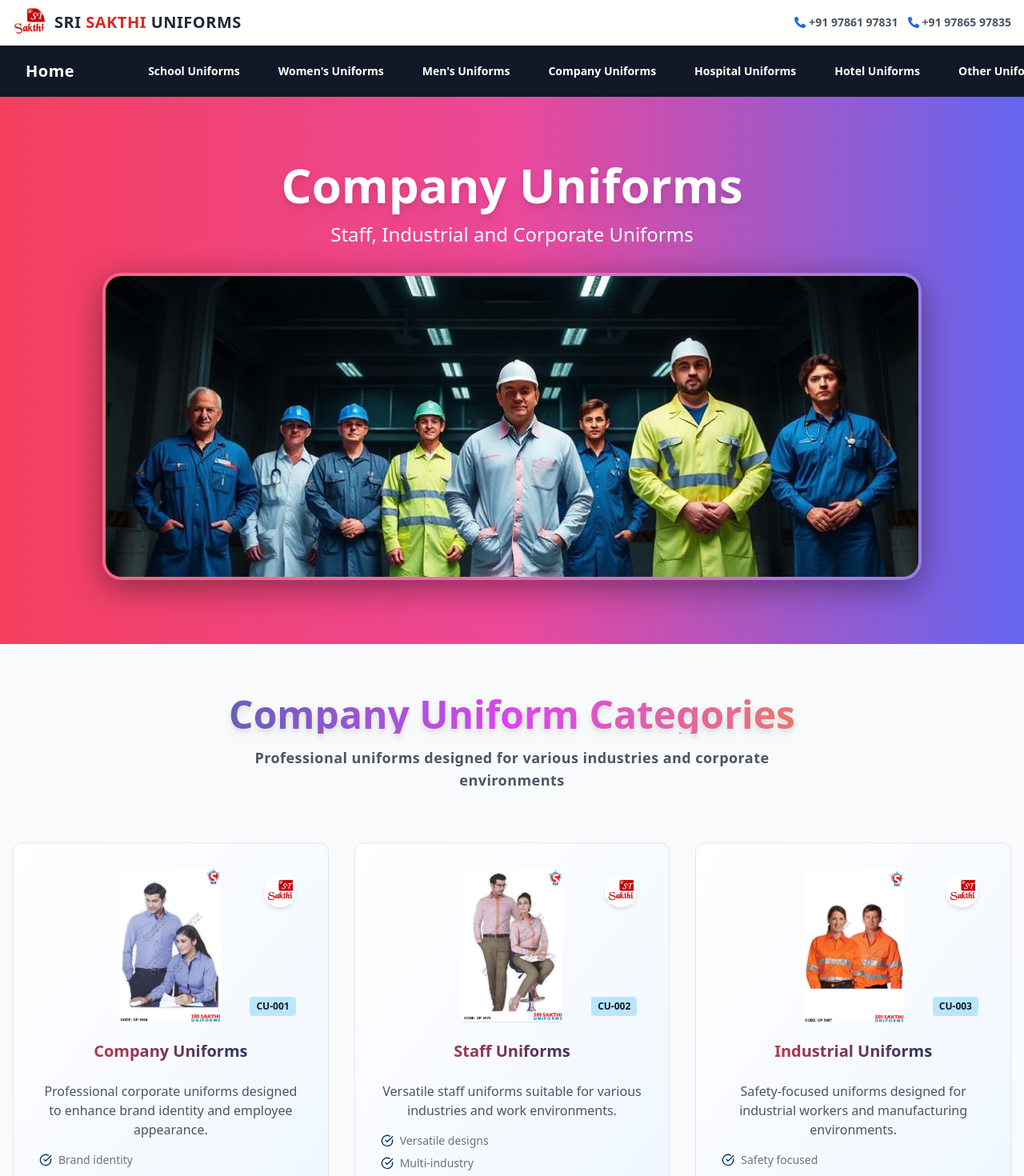
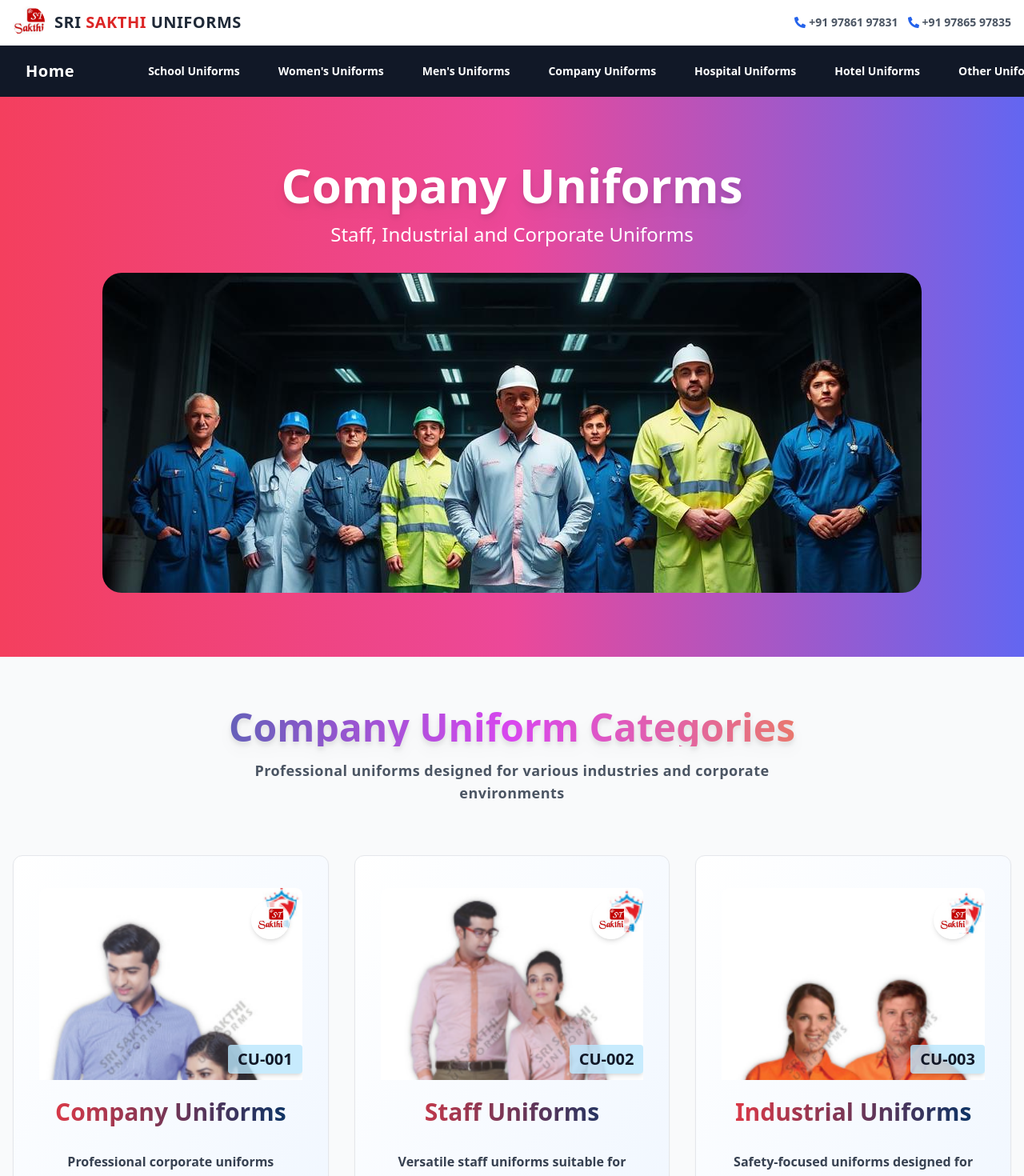
Before and after one commit to CoolShivas/002--Sri_Shakti, a Next.js app: page /companyuniform in a window 1280 px wide. Shown: the top 1470 px of the page at 80% size. Built offline with nearby package versions, Linux system fonts and the light colour scheme.

Commit message:
Added new images and their common size on both desktop and overlay to all the image of CompanyUniforms.

```diff
--- a/app/companyuniform/page.tsx
+++ b/app/companyuniform/page.tsx
@@ -117,6 +117,7 @@ const CompanyUniforms: FC = () => {
 
   return (
     <div className="min-h-screen bg-background">
+      {/* Hero Section */}
       <section className="relative py-20 bg-gradient-to-r from-rose-500 via-pink-500 to-indigo-500 text-white overflow-hidden">
         <div className="container mx-auto px-4 text-center relative z-10">
           <motion.h1
@@ -143,18 +144,21 @@ const CompanyUniforms: FC = () => {
             transition={{ delay: 0.5, duration: 0.8 }}
             className="max-w-5xl mx-auto"
           >
+            <div className="relative w-full h-[50vh] md:h-[50vh] overflow-hidden rounded-3xl">
               <Image
                 src="/images/hero-company-uniforms.jpg"
-              alt="School Uniforms"
-              width={1200}
-              height={500}
-              className="w-full h-64 md:h-96 object-cover rounded-3xl shadow-[0_10px_40px_rgba(0,0,0,0.4)] border-4 border-white/20"
+                alt="Other Uniforms"
+                fill
+                sizes="(max-width: 768px) 100vw, 1200px"
+                className="object-cover"
                 priority
               />
+            </div>
           </motion.div>
         </div>
       </section>
 
+      {/* Product Cards */}
       <section className="py-16 bg-gray-50">
         <div className="container mx-auto px-4">
           <motion.div
@@ -206,22 +210,22 @@ const CompanyUniforms: FC = () => {
                   viewport={{ once: true }}
                   variants={cardVariants}
                 >
-                  <Card className="bg-gradient-to-br from-white to-blue-50 hover:from-brand-red/5 hover:to-brand-blue/10 border border-gray-200 hover:border-brand-blue transition-all duration-300 shadow-sm hover:shadow-2xl rounded-xl group p-2">
+                  <Card className="bg-gradient-to-br from-white to-blue-50 hover:from-brand-red/5 hover:to-brand-blue/10 border border-gray-200 hover:border-brand-blue transition-all duration-300 shadow-sm hover:shadow-2xl rounded-xl group p-2 cursor-pointer">
                     <CardHeader>
                       <div
-                        className="h-48 relative mb-4 rounded-lg overflow-hidden"
+                        className="relative w-full h-64 flex items-center justify-center overflow-hidden"
                         onClick={() => setSelectedIndex(index)}
                       >
+                        <div className="relative w-full max-w-2xl max-h-[30vh] overflow-hidden">
                           <Image
                             src={category.image}
                             alt={category.title}
-                          fill
-                          className="object-contain rounded-lg shadow-2xl"
-                          sizes="(max-width: 768px) 100vw, 33vw"
+                            width={1200}
+                            height={800}
+                            className="w-full h-auto rounded-lg shadow-lg"
                             priority
                           />
-                        {/* Logo in top-right */}
-                        <div className="absolute top-2 right-2 bg-white/80 rounded-full p-1 shadow-md">
+                          <div className="absolute top-4 right-4 bg-white/70 rounded-full p-2 shadow-md">
                             <Image
                               src={category.logo}
                               alt="Logo"
@@ -230,26 +234,24 @@ const CompanyUniforms: FC = () => {
                               priority
                             />
                           </div>
-
-                        {/* Unique Code in bottom-right */}
-                        <div className="absolute bottom-2 right-2 z-10 bg-sky-200 text-xs  px-2 py-1 rounded font-semibold">
+                          <div className="absolute bottom-2 right-0 bg-sky-200/80 text-xl px-3 py-1 rounded font-semibold shadow-md">
                             {category.code_ID}
                           </div>
                         </div>
-
-                      <h3 className="text-xl font-bold text-transparent bg-clip-text bg-gradient-to-r from-brand-red to-brand-blue mb-2 text-center">
+                      </div>
+                      <h3 className="text-3xl font-bold text-transparent bg-clip-text bg-gradient-to-r from-brand-red to-brand-blue mb-2 text-center p-2">
                         {category.title}
                       </h3>
                     </CardHeader>
                     <CardContent>
-                      <p className="text-gray-600 mb-4 text-center">
+                      <p className="text-gray-700 mb-4 text-center text-md font-semibold">
                         {category.description}
                       </p>
                       <ul className="space-y-2">
                         {category.features.map((feature, featureIndex) => (
                           <li
                             key={featureIndex}
-                            className="flex items-center text-sm text-gray-500"
+                            className="flex items-center text-md text-gray-700 font-semibold"
                           >
                             <CheckCircle className="w-4 h-4 text-brand-blue mr-2" />
                             {feature}
@@ -298,10 +300,7 @@ const CompanyUniforms: FC = () => {
           </button>
 
           {/* Image Container with Watermark */}
-          <div
-            // className="relative max-w-4xl w-full px-4"
-            className="relative w-64 h-74 overflow-hidden"
-          >
+          <div className="relative w-full max-w-2xl max-h-[70vh] overflow-hidden">
             <Image
               src={companyCategories[selectedIndex].image}
               alt={companyCategories[selectedIndex].title}
@@ -325,7 +324,7 @@ const CompanyUniforms: FC = () => {
             </div>
 
             {/* Code_ID Watermark */}
-            <div className="absolute bottom-4 right-4 bg-sky-200/80 text-sm px-3 py-1 rounded font-semibold shadow-md">
+            <div className="absolute bottom-2 right-0 bg-sky-200/80 text-xl px-3 py-1 rounded font-semibold shadow-md">
               {companyCategories[selectedIndex].code_ID}
             </div>
           </div>
```
Lines whose indentation alone changed are shown as unchanged.
